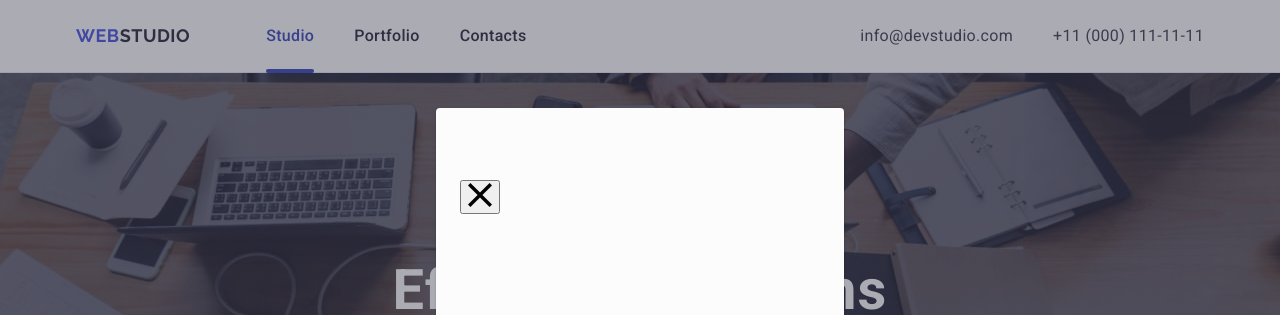
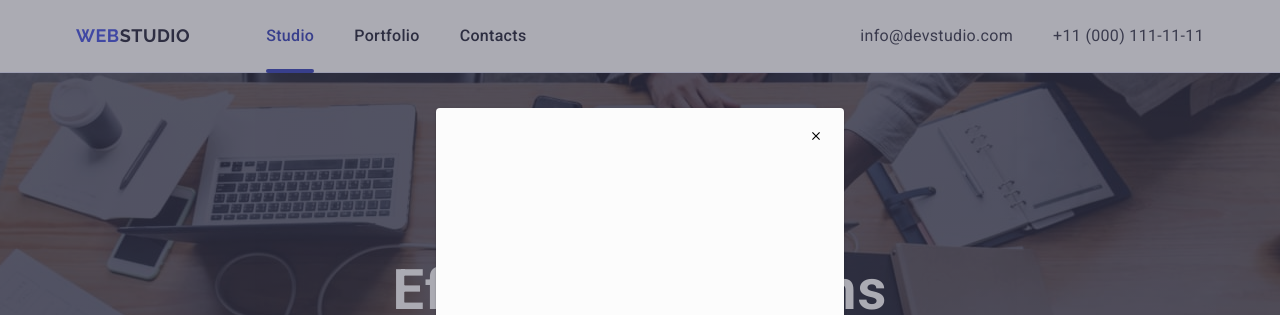
Before and after one commit to AlionaKolomiec/goit-markup-hw-05, a plain HTML site: page index.html in a window 1280 px wide. Shown: the top 315 px of the page. Drawn offline with nearby package versions, Linux system fonts and the light colour scheme.

Commit message:
add button and pozution

```diff
--- a/css/styles.css
+++ b/css/styles.css
@@ -485,6 +485,7 @@ button {
   background-color: rgba(46, 47, 66, 0.4);
 }
 .modal {
+  position: relative;
   width: 408px;
   height: 80%;
   max-height: 584px;
@@ -495,5 +496,13 @@ button {
     0 2px 1px 0 rgba(0, 0, 0, 0.2);
   background-color: #fcfcfc;
 }
-
+.modal-close-btn {
+  position: absolute;
+  top: 24px;
+  right: 24px;
+  background-color: transparent;
+  border: none;
+  line-height: 0;
+  padding: 0;
+}
 /*===============modal backdrop style====================*/
--- a/index.html
+++ b/index.html
@@ -450,7 +450,7 @@
     <div class="modal-backdrop">
       <div class="modal">
         <button class="modal-close-btn" type="button">
-          <svg class="modal-close-icon" width="24" height="24">
+          <svg class="modal-close-icon" width="8" height="8">
             <use href="./images/icons.svg#icon-close"></use>
           </svg>
         </button>
```
